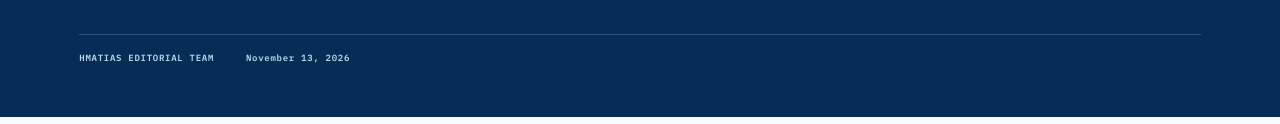
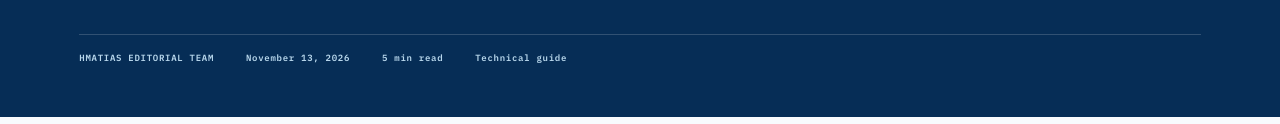
Before and after one commit to matias500mhf-star/hmatias-website, an Astro site in the folder platform/astro-preview/: page /en/blog/evaluating-supply-proposals-beyond-price in a window 1280 px wide. Shown: the part 634-758 px from the top of the page. Built offline with nearby package versions, Linux system fonts and the light colour scheme; Astro itself is replaced by a stand-in of ours.

Commit message:
feat: show article type and reading time in English

```diff
--- a/platform/astro-preview/src/pages/en/blog/[slug].astro
+++ b/platform/astro-preview/src/pages/en/blog/[slug].astro
@@ -22,7 +22,7 @@ const dateLabel = post.data.pubDate.toLocaleDateString("en", { day:"2-digit", mo
       <p class="eyebrow"><span class="eyebrow-line"></span> {post.data.category.toUpperCase()}</p>
       <h1 id="pages-en-blog-slug-section-1-heading">{post.data.title}</h1>
       <p class="article-deck">{post.data.description}</p>
-      <div class="article-meta"><span>{post.data.author.toUpperCase()}</span><time datetime={post.data.pubDate.toISOString()}>{dateLabel}</time></div>
+      <div class="article-meta"><span>{post.data.author.toUpperCase()}</span><time datetime={post.data.pubDate.toISOString()}>{dateLabel}</time><span>{post.data.readingMinutes} min read</span><span>{post.data.contentType === "case-study" ? "Illustrative case study" : "Technical guide"}</span></div>
     </section>
     <article class="article-content">
       <Content />
```
